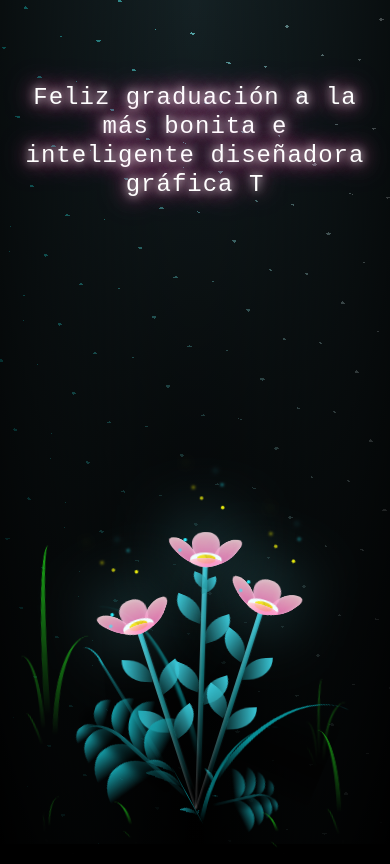
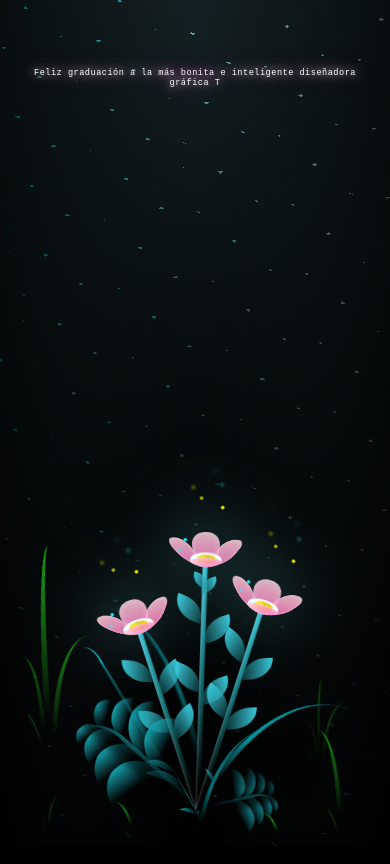
Before and after one commit to santyrevi/Sorpresa, a plain HTML site: page index.html in a window 390 px wide. Drawn offline with Linux system fonts and the light colour scheme.

Commit message:
Update style.css

```diff
--- a/style.css
+++ b/style.css
@@ -1008,16 +1008,47 @@ body {
    top: 10vh;
    left: 50%;
    transform: translateX(-50%);
-   width: 90%;
-   max-width: 800px; /* Limita el ancho máximo */
+   width: 95%;
+   max-width: 1200px;
    text-align: center;
-   font-size: 24px; /* Tamaño fijo en lugar de 4vw */
+   font-size: clamp(10px, 3vw, 24px); /* Se adapta entre 10px y 24px */
    font-family: 'Courier New', Courier, monospace;
    color: white;
    z-index: 10;
    text-shadow: 0 0 10px #fff, 0 0 20px #ff69b4, 0 0 30px #ff69b4;
-   letter-spacing: 1px;
+   letter-spacing: clamp(0.5px, 0.1vw, 1px); /* Letter-spacing adaptable */
    line-height: 1.2;
-   word-wrap: break-word; /* Permite quebrar palabras largas */
+   word-wrap: break-word;
    overflow-wrap: break-word;
+   padding: 0 10px; /* Espaciado interno */
+   box-sizing: border-box; /* Incluye padding en el width */
 }
+
+/* Ajustes específicos para diferentes tamaños */
+@media (max-width: 1200px) {
+   .graduation-message {
+      font-size: clamp(9px, 2.8vw, 22px);
+   }
+}
+
+@media (max-width: 768px) {
+   .graduation-message {
+      font-size: clamp(8px, 2.5vw, 18px);
+      width: 98%;
+   }
+}
+
+@media (max-width: 480px) {
+   .graduation-message {
+      font-size: clamp(7px, 2.2vw, 16px);
+      letter-spacing: 0.5px;
+      top: 8vh;
+   }
+}
+
+@media (max-width: 320px) {
+   .graduation-message {
+      font-size: clamp(6px, 2vw, 14px);
+      letter-spacing: 0.3px;
+   }
+}
```
